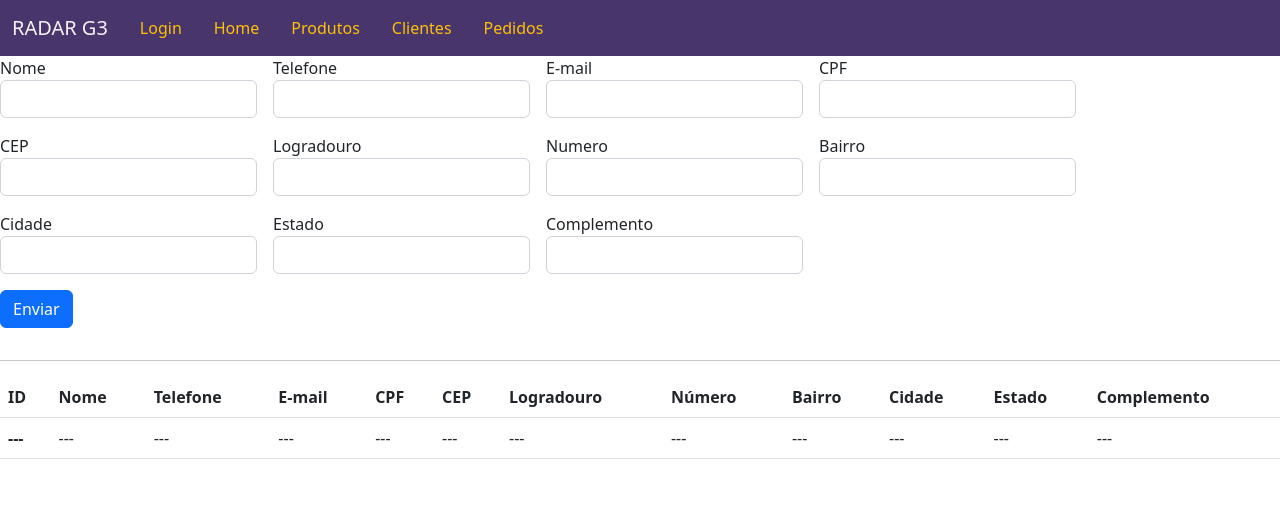
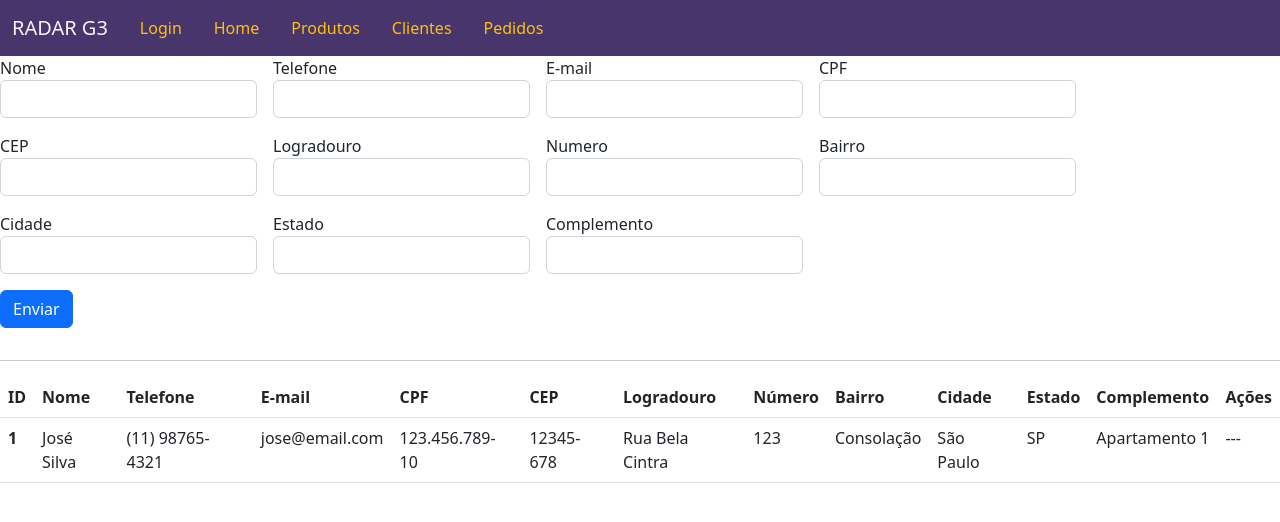
Before and after one commit to bruno-esilva/Projeto-Radar-G3, an Angular app in the folder radar_G3_angular/: page /clientes in a window 1280 px wide. Shown: the top 522 px of the page. Built offline with nearby package versions, Linux system fonts and the light colour scheme.

Commit message:
Alterações nas tabelas para Produtos, Clientes e Pedidos

```diff
--- a/radar_G3_angular/src/app/pages/clientes/clientes.component.html
+++ b/radar_G3_angular/src/app/pages/clientes/clientes.component.html
@@ -63,21 +63,23 @@
         <th scope="col">Cidade</th>
         <th scope="col">Estado</th>
         <th scope="col">Complemento</th>
+        <th scope="col">Ações</th>
       </tr>
     </thead>
     <tbody>
       <tr>
-        <th scope="row">---</th>
-        <td>---</td>
-        <td>---</td>
-        <td>---</td>
-        <td>---</td>
-        <td>---</td>
-        <td>---</td>
-        <td>---</td>
-        <td>---</td>
-        <td>---</td>
-        <td>---</td>
+        <th scope="row">1</th>
+        <td>José Silva</td>
+        <td>(11) 98765-4321</td>
+        <td>jose@email.com</td>
+        <td>123.456.789-10</td>
+        <td>12345-678</td>
+        <td>Rua Bela Cintra</td>
+        <td>123</td>
+        <td>Consolação</td>
+        <td>São Paulo</td>
+        <td>SP</td>
+        <td>Apartamento 1</td>
         <td>---</td>
       </tr>
     </tbody>
--- a/radar_G3_angular/src/app/pages/pedidos/pedidos.component.html
+++ b/radar_G3_angular/src/app/pages/pedidos/pedidos.component.html
@@ -11,14 +11,16 @@
       <th scope="col">Cliente</th>
       <th scope="col">Valor total</th>
       <th scope="col">Data</th>
+      <th scope="col">Ações</th>
     </tr>
   </thead>
   <tbody>
     <tr>
       <th scope="row">1</th>
+      <td>José Silva</td>
+      <td>R$ 10,00</td>
+      <td>01/01/2022</td>
       <td>---</td>
-      <td>---</td>
-      <td>----</td>
     </tr>
   </tbody>
 </table>
--- a/radar_G3_angular/src/app/pages/produtos/produtos.component.html
+++ b/radar_G3_angular/src/app/pages/produtos/produtos.component.html
@@ -28,14 +28,16 @@
         <th scope="col">Descrição</th>
         <th scope="col">Valor</th>
         <th scope="col">Estoque</th>
+        <th scope="col">Ações</th>
       </tr>
     </thead>
     <tbody>
       <tr>
-        <th scope="row">---</th>
-        <td>---</td>
-        <td>---</td>
-        <td>---</td>
+        <th scope="row">1</th>
+        <td>Paracetamol</td>
+        <td>Analgésico</td>
+        <td>R$ 5,00</td>
+        <td>10</td>
         <td>---</td>
       </tr>
     </tbody>
```
